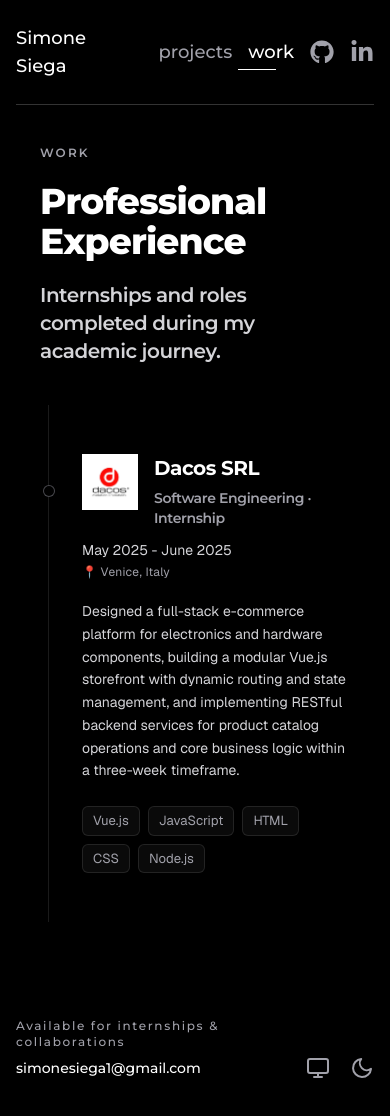
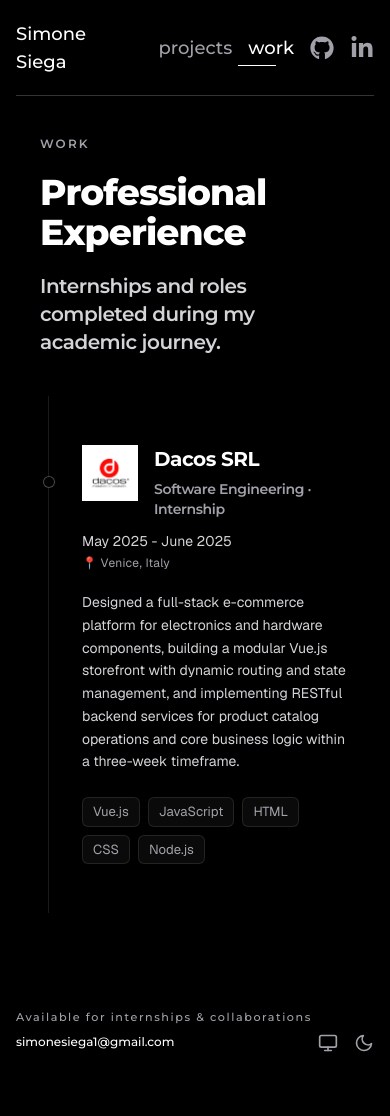
Before and after one commit to simonesiega/portfolio, a Next.js app: page /work in a window 390 px wide. Shown: the top 1116 px of the page. After the commit the page ends 1093 px from the top, so only its background shows below. Built offline with nearby package versions, Linux system fonts and the light colour scheme.

Commit message:
Stabilize mobile layout shift and refine footer sizing/alignment

```diff
--- a/src/app/layout.tsx
+++ b/src/app/layout.tsx
@@ -43,7 +43,7 @@ export default function RootLayout({
         />
       </head>
       <body
-        className={`${geistSans.variable} ${geistMono.variable} flex min-h-screen flex-col bg-[var(--ui-bg)] text-[var(--ui-fg)] antialiased`}
+        className={`${geistSans.variable} ${geistMono.variable} [--app-header-height:6rem] sm:[--app-header-height:7rem] flex min-h-screen flex-col bg-[var(--ui-bg)] text-[var(--ui-fg)] antialiased`}
       >
         <div className="fixed inset-x-0 top-0 z-50">
           <div className="mx-auto w-full max-w-[90rem] px-4 sm:px-8">
--- a/src/app/projects/page.tsx
+++ b/src/app/projects/page.tsx
@@ -10,7 +10,7 @@ export default function ProjectsPage() {
 
   return (
     <div className="overflow-x-clip bg-[var(--ui-bg)]">
-      <div className="mx-auto flex min-h-[calc(100vh-var(--app-header-height,6rem))] w-full max-w-[90rem] flex-col px-4 sm:px-8">
+      <div className="mx-auto flex min-h-[calc(100svh-var(--app-header-height,6rem))] w-full max-w-[90rem] flex-col px-4 sm:px-8">
         <main className="mx-auto max-w-5xl px-6">
           <SecondaryPageHero
             sectionId={hero.sectionId}
--- a/src/app/work/page.tsx
+++ b/src/app/work/page.tsx
@@ -25,7 +25,7 @@ export default function WorkPage() {
 
   return (
     <div className="overflow-x-clip bg-[var(--ui-bg)]">
-      <div className="mx-auto flex min-h-[calc(100vh-var(--app-header-height,6rem))] w-full max-w-[90rem] flex-col px-4 sm:px-8">
+      <div className="mx-auto flex min-h-[calc(100svh-var(--app-header-height,6rem))] w-full max-w-[90rem] flex-col px-4 sm:px-8">
         <main className="mx-auto max-w-5xl px-6">
           <SecondaryPageHero
             sectionId={hero.sectionId}
--- a/src/components/home/hero-section.tsx
+++ b/src/components/home/hero-section.tsx
@@ -45,7 +45,7 @@ function getLandingRevealStyle(delayMs: number): CSSProperties {
 
 export function HomeHeroSection({ hero, contactSectionId }: HomeHeroSectionProps) {
   return (
-    <section className="relative flex min-h-[calc(100vh-110px)] items-center justify-center pb-0">
+    <section className="relative flex min-h-[calc(100svh-110px)] items-center justify-center pb-0">
       <ParticleNetwork className="pointer-events-none absolute top-0 bottom-[-20%] left-1/2 w-screen -translate-x-1/2 [mask-image:linear-gradient(to_bottom,black_0%,black_76%,transparent_100%)]" />
 
       <div
--- a/src/components/layout/header.tsx
+++ b/src/components/layout/header.tsx
@@ -32,7 +32,6 @@ export function Header({
   socialLabels,
 }: HeaderProps) {
   const pathname = usePathname();
-  const headerRef = useRef<HTMLElement>(null);
   const containerRef = useRef<HTMLDivElement>(null);
   const itemRefs = useRef<Map<string, HTMLAnchorElement>>(new Map());
   const [indicator, setIndicator] = useState<{
@@ -72,31 +71,9 @@ export function Header({
     };
   }, [updateIndicator]);
 
-  useEffect(() => {
-    const headerEl = headerRef.current;
-    if (!headerEl) {
-      return;
-    }
-
-    const syncHeaderHeight = () => {
-      const height = Math.ceil(headerEl.getBoundingClientRect().height);
-      document.documentElement.style.setProperty("--app-header-height", `${height}px`);
-    };
-
-    syncHeaderHeight();
-
-    const resizeObserver = new ResizeObserver(syncHeaderHeight);
-    resizeObserver.observe(headerEl);
-
-    return () => {
-      resizeObserver.disconnect();
-    };
-  }, []);
-
   return (
     <header
-      ref={headerRef}
-      className={`${montserrat.className} flex w-full items-center justify-between gap-8 border-b border-[var(--header-border-color)] bg-[var(--header-overlay-bg)] py-6 backdrop-blur-md sm:gap-12 sm:py-7`}
+      className={`${montserrat.className} flex h-24 w-full items-center justify-between gap-8 border-b border-[var(--header-border-color)] bg-[var(--header-overlay-bg)] sm:h-28 sm:gap-12 backdrop-blur-md`}
     >
       <a
         href={homeHref}
--- a/src/components/layout/primary-footer.tsx
+++ b/src/components/layout/primary-footer.tsx
@@ -7,18 +7,18 @@ const { owner } = appConfig;
 
 export function PrimaryFooter() {
   return (
-    <footer className="flex items-end justify-between pb-10 sm:pb-12">
+    <footer className="flex w-full items-end justify-between pb-10 sm:pb-12">
       <div>
         <div className="flex items-center gap-2">
-          <FaRegCopyright className="h-4 w-4 text-[var(--header-item-color)]" />
+          <FaRegCopyright className="h-3.5 w-3.5 text-[var(--header-item-color)]" />
           <span
-            className={`${montserrat.className} text-sm tracking-[0.14em] text-[var(--header-item-color)]`}
+            className={`${montserrat.className} text-xs tracking-[0.14em] text-[var(--header-item-color)] sm:text-sm`}
           >
             {new Date().getFullYear()} {owner.copyrightName}
           </span>
         </div>
         <p
-          className={`${montserrat.className} mt-2 text-xs font-medium tracking-[0.16em] text-[var(--header-item-color)] sm:text-sm`}
+          className={`${montserrat.className} mt-2 text-[0.7rem] font-medium tracking-[0.16em] text-[var(--header-item-color)] sm:text-xs`}
         >
           {owner.tagline}
         </p>
--- a/src/components/layout/secondary-footer.tsx
+++ b/src/components/layout/secondary-footer.tsx
@@ -6,16 +6,16 @@ const { contact } = appConfig;
 
 export function SecondaryFooter() {
   return (
-    <footer className="flex items-end justify-between pb-10 sm:pb-12">
+    <footer className="flex w-full items-end justify-between pb-10 sm:pb-12">
       <div>
         <p
-          className={`${montserrat.className} text-xs font-medium tracking-[0.14em] text-[var(--header-item-color)] sm:text-sm`}
+          className={`${montserrat.className} text-[0.7rem] font-medium tracking-[0.14em] text-[var(--header-item-color)] sm:text-xs`}
         >
           {contact.availabilityLine}
         </p>
         <a
           href={`mailto:${contact.email}`}
-          className={`${montserrat.className} mt-2 inline-flex text-sm text-[var(--ui-fg)] transition-colors hover:text-[var(--header-item-hover-color)] sm:text-base`}
+          className={`${montserrat.className} mt-2 inline-flex text-xs text-[var(--ui-fg)] transition-colors hover:text-[var(--header-item-hover-color)] sm:text-sm`}
         >
           {contact.email}
         </a>
--- a/src/components/theme-toggle.tsx
+++ b/src/components/theme-toggle.tsx
@@ -50,15 +50,18 @@ export function ThemeToggle() {
     applyThemePreference(themePreference.light);
   }
 
+  const iconSizeClass = "h-5 w-5";
+  const wrapperSizeClass = "h-5 w-5";
+
   return (
-    <div className="flex items-center gap-5">
+    <div className="flex items-center gap-4">
       <button
         type="button"
         onClick={handleSystemMode}
         aria-label={appConfig.theme.labels.useSystem}
         className="inline-flex cursor-pointer items-center justify-center text-[var(--header-item-color)] transition duration-300 hover:scale-110 hover:text-[var(--header-item-hover-color)] focus-visible:scale-110 focus-visible:text-[var(--header-item-hover-color)] focus-visible:outline-none"
       >
-        <FiMonitor className="h-6 w-6" />
+        <FiMonitor className={iconSizeClass} />
       </button>
 
       <button
@@ -67,12 +70,12 @@ export function ThemeToggle() {
         aria-label={appConfig.theme.labels.toggleTheme}
         className="inline-flex cursor-pointer items-center justify-center text-[var(--header-item-color)] transition duration-300 hover:scale-110 hover:text-[var(--header-item-hover-color)] focus-visible:scale-110 focus-visible:text-[var(--header-item-hover-color)] focus-visible:outline-none"
       >
-        <span className="theme-toggle-icons relative h-6 w-6">
+        <span className={`theme-toggle-icons relative ${wrapperSizeClass}`}>
           <FiSun
-            className="theme-toggle-sun absolute inset-0 h-6 w-6 transform-gpu transition-all duration-500 ease-out"
+            className={`theme-toggle-sun absolute inset-0 ${iconSizeClass} transform-gpu transition-all duration-500 ease-out`}
           />
           <FiMoon
-            className="theme-toggle-moon absolute inset-0 h-6 w-6 transform-gpu transition-all duration-500 ease-out"
+            className={`theme-toggle-moon absolute inset-0 ${iconSizeClass} transform-gpu transition-all duration-500 ease-out`}
           />
         </span>
       </button>
```
